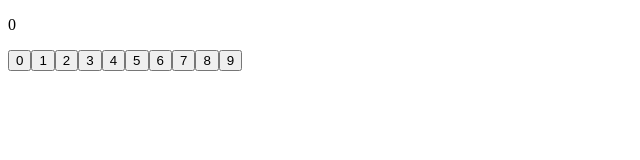
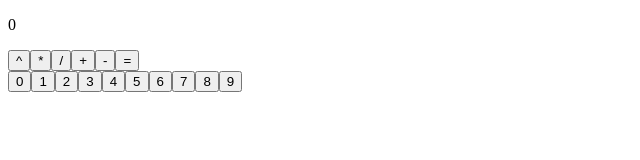
Before and after one commit to marcdtnguyen/calculator, a plain HTML site: page index.html in a window 1280 px wide. Shown: the whole page, without its empty margins (0-640 px from the left). Drawn offline with Linux system fonts and the light colour scheme.

Commit message:
Add operation and evaluation button input

```diff
--- a/index.html
+++ b/index.html
@@ -13,6 +13,7 @@
         <p class="value">0</p>
     </section>
     <section class="buttons">
+        <div class="operators"></div>
         <div class="digits"></div>
     </section>
     </main>
--- a/script.js
+++ b/script.js
@@ -25,6 +25,20 @@ for(let i = 0; i < 10; i++){
     digits.appendChild(digit);
 }
 
+const opBtns = document.querySelector('.operators');
+
+for(let op in operations){
+    let opBtn = document.createElement('button');
+    opBtn.innerText = op;
+    opBtn.addEventListener('click', handleBtn);
+    opBtns.appendChild(opBtn);
+}
+
+const equal = document.createElement('button');
+equal.innerText = '=';
+equal.addEventListener('click', handleBtn);
+opBtns.appendChild(equal);
+
 function handleKey(e){
     handleValue(e.key);
 }
@@ -51,6 +65,7 @@ function addKey(key){
     const lastIndex = ex.length-1;
     if(isNumber(key)) addNum(key, lastIndex);
     if(operators.includes(key)) addOp(key, lastIndex);
+    console.log(ex)
 }
 
 function addNum(num, lastIndex){
```
